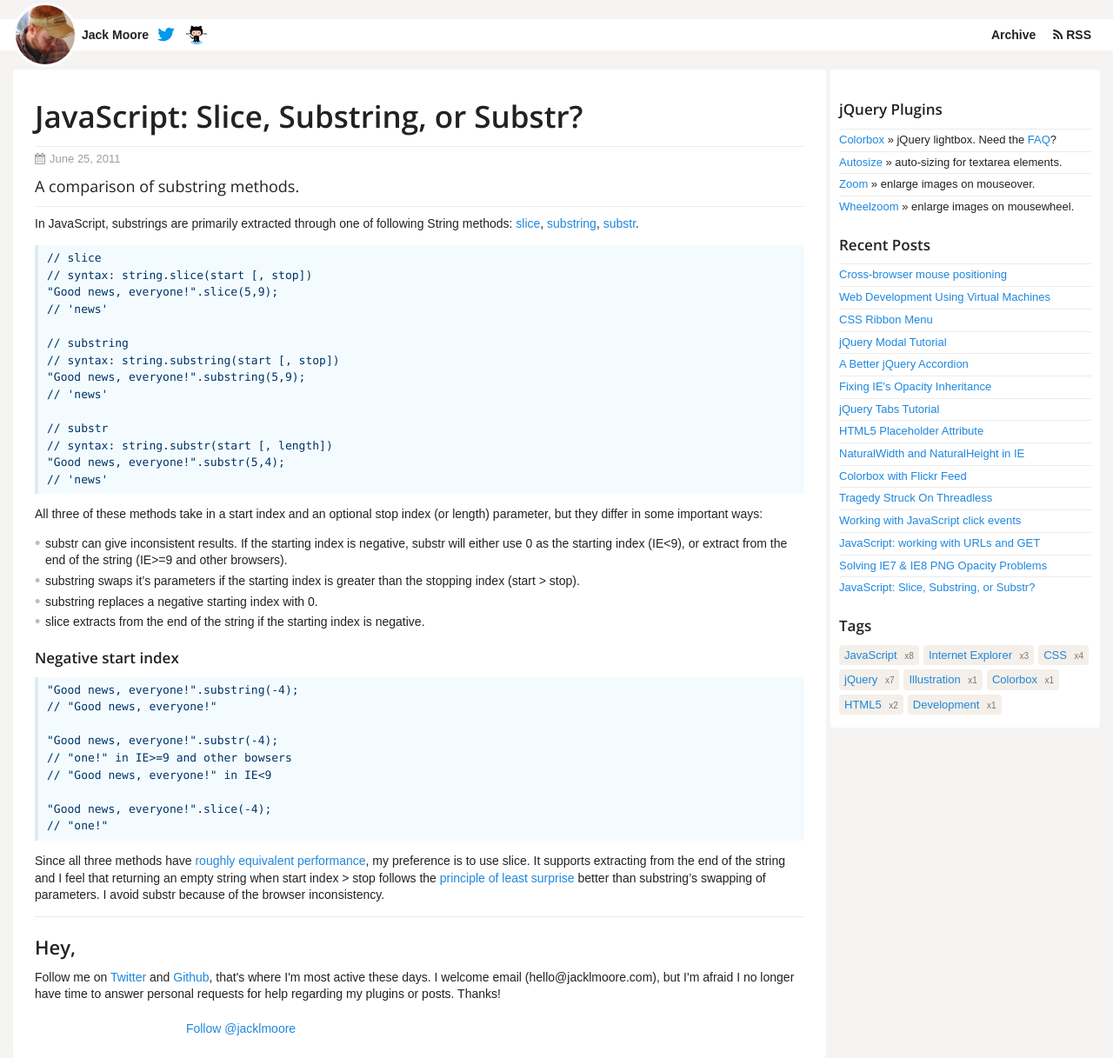
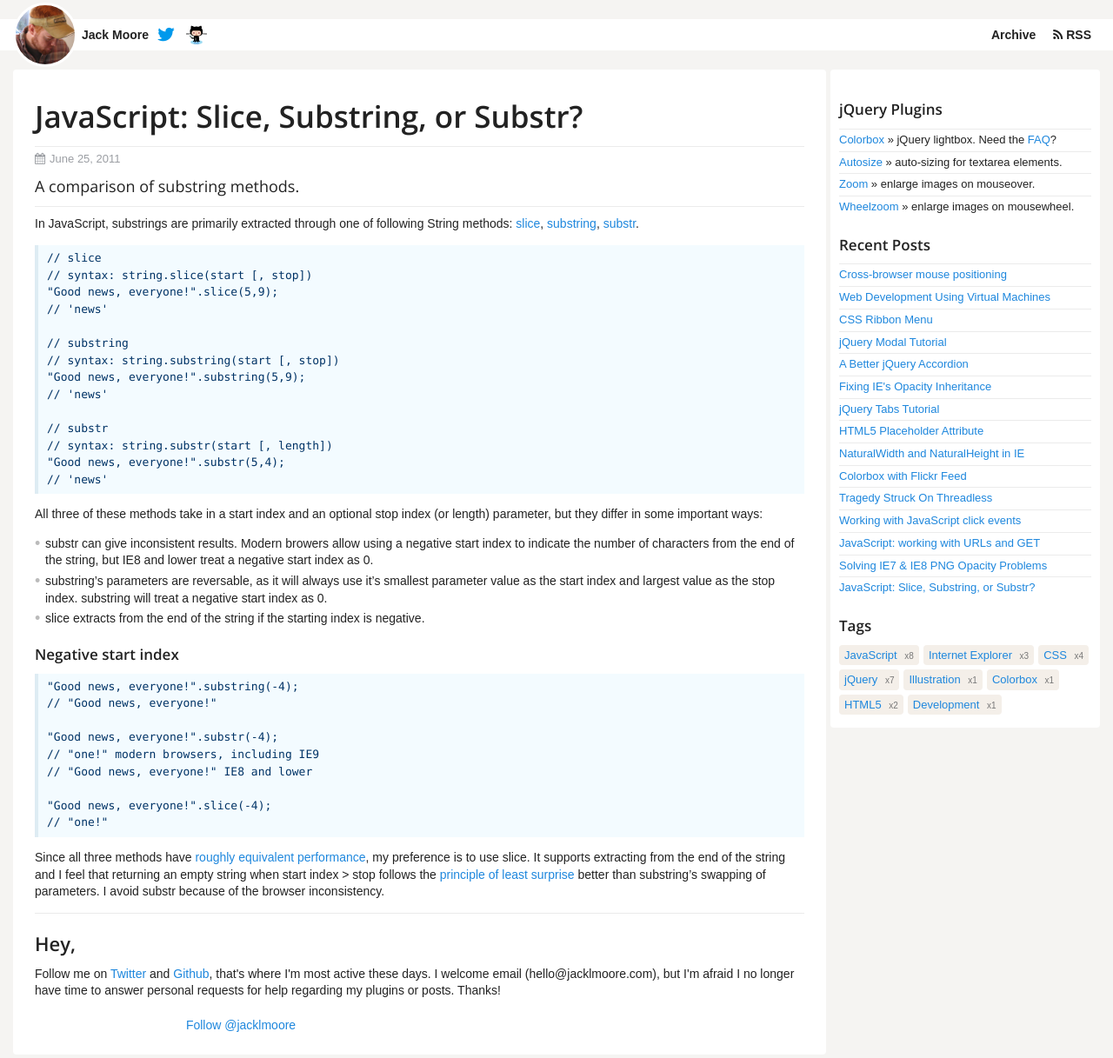
Before and after one commit to jackmoore/jackmoore.github.io, a Jekyll site: the page built from _posts/2011-06-25-substring-substr-slice-javascript.md, in a window 1280 px wide. Shown: the whole page at 87% size. Built offline with Jekyll 4.4.1, drawn with Linux system fonts in a browser that asks for light colours; Markdown is read by kramdown in place of the engine named in the settings; comment, search, counter and statistics services are not loaded; grey boxes are pictures that could not be loaded.

Commit message:
wordsmithing

```diff
--- a/_posts/2011-06-25-substring-substr-slice-javascript.md
+++ b/_posts/2011-06-25-substring-substr-slice-javascript.md
@@ -29,10 +29,8 @@ In JavaScript, substrings are primarily extracted through one of following Strin
 
 All three of these methods take in a start index and an optional stop index (or length) parameter, but they differ in some important ways:
 
-* substr can give inconsistent results.
-If the starting index is negative, substr will either use 0 as the starting index (IE<9), or extract from the end of the string (IE>=9 and other browsers).
-* substring swaps it's parameters if the starting index is greater than the stopping index (start &gt; stop).
-* substring replaces a negative starting index with 0.
+* substr can give inconsistent results.  Modern browers allow using a negative start index to indicate the number of characters from the end of the string, but IE8 and lower treat a negative start index as 0.
+* substring's parameters are reversable, as it will always use it's smallest parameter value as the start index and largest value as the stop index.  substring will treat a negative start index as 0.
 * slice extracts from the end of the string if the starting index is negative.
 
 ### Negative start index
@@ -42,8 +40,8 @@ If the starting index is negative, substr will either use 0 as the starting inde
 // "Good news, everyone!"
 
 "Good news, everyone!".substr(-4);
-// "one!" in IE>=9 and other bowsers
-// "Good news, everyone!" in IE<9
+// "one!" modern browsers, including IE9
+// "Good news, everyone!" IE8 and lower
 
 "Good news, everyone!".slice(-4);
 // "one!"
```
